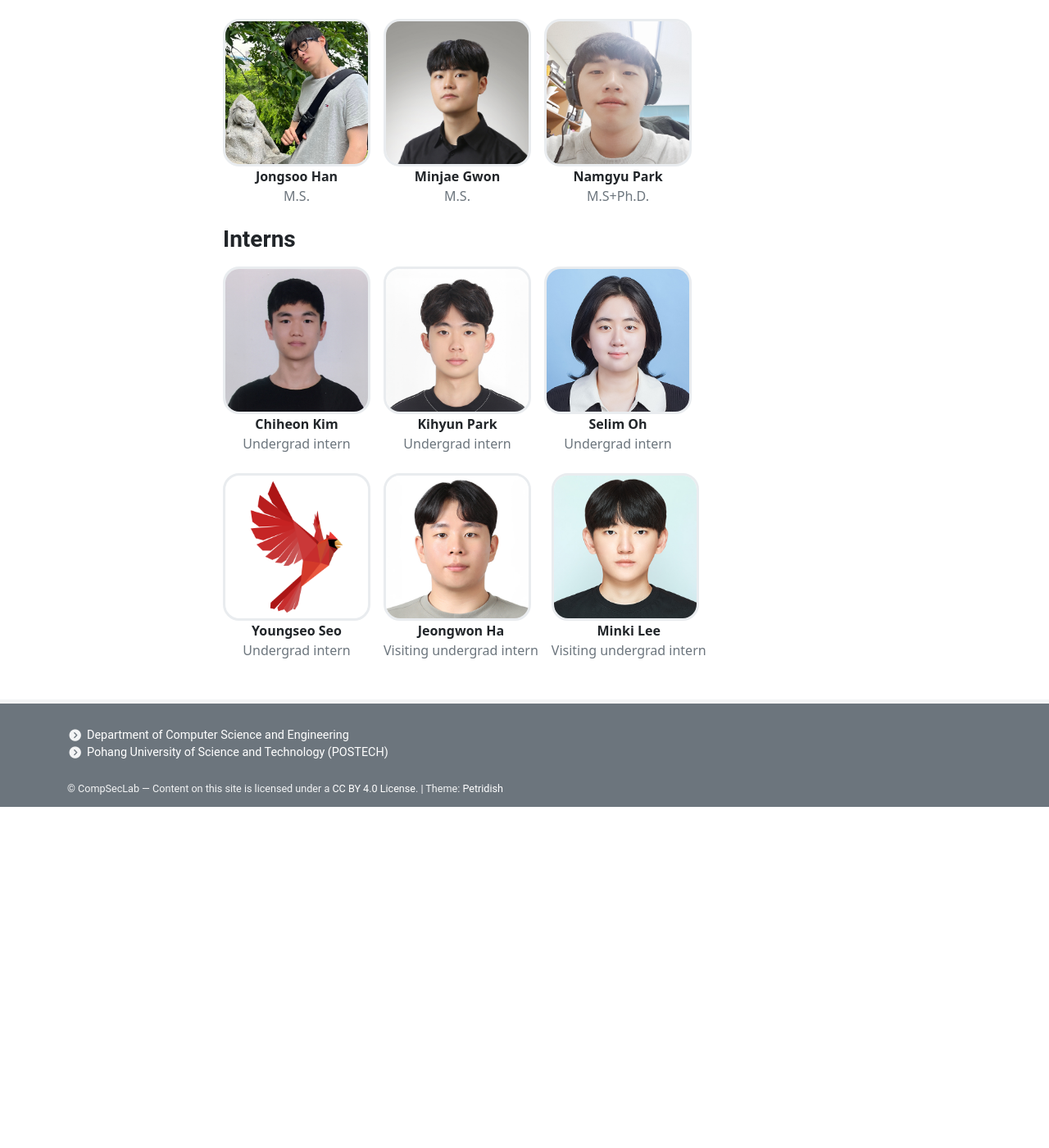
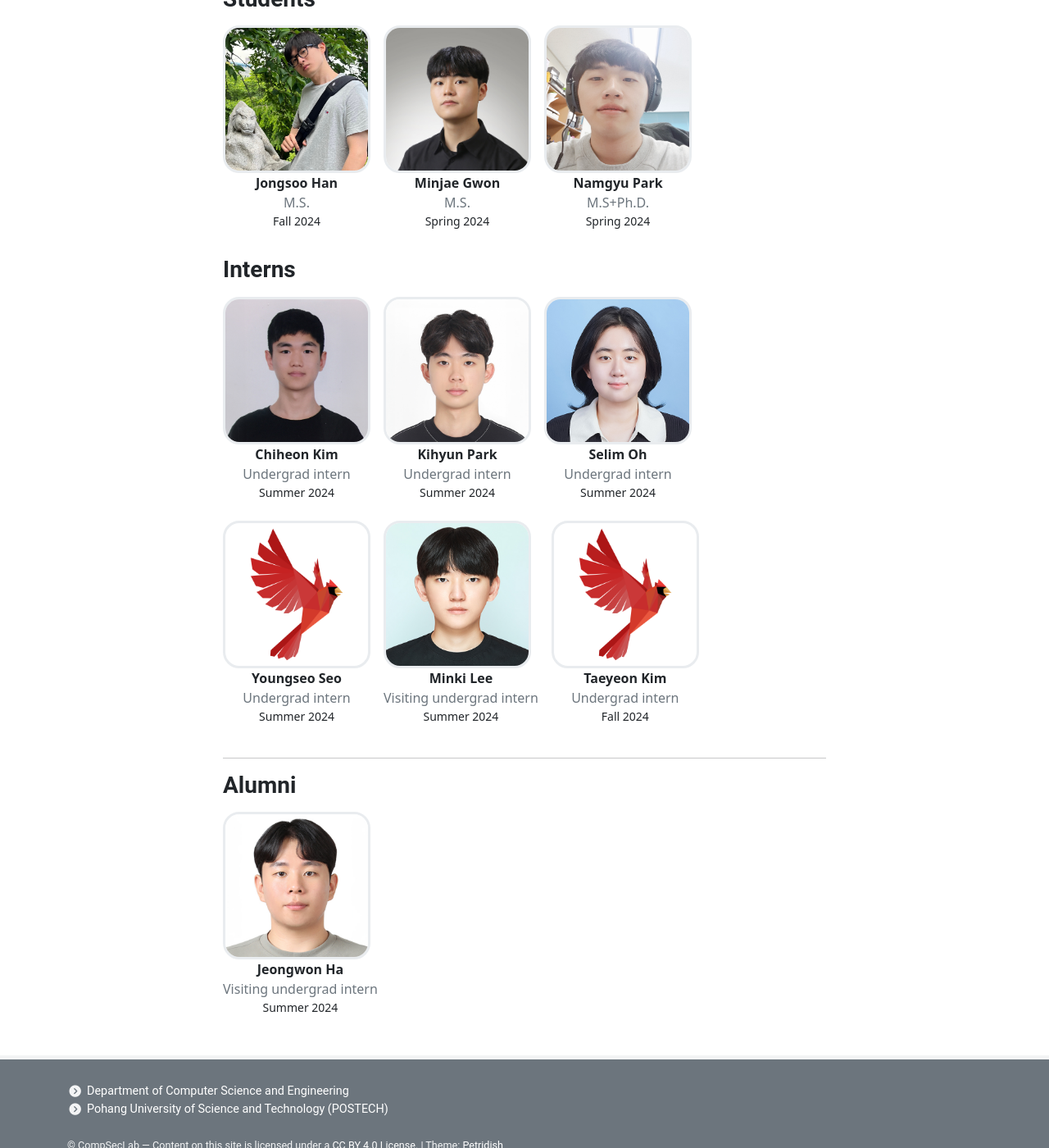
Before and after one commit to postech-compsec/postech-compsec.github.io, a Jekyll site: the page built from pages/people.md, in a window 1280 px wide and 1400 px high, scrolled down 563 px. Shown: the whole window at 82% size. Built offline with Jekyll 4.4.1, drawn with Linux system fonts in a browser that asks for light colours; nearby versions of some CDN libraries; before the commit the page ends 1547 px from its top, so only the background shows below that.

Commit message:
refactor people, add since

```diff
--- a/_data/people.yml
+++ b/_data/people.yml
@@ -1,4 +1,4 @@
-leaders:
+Group Leaders:
 - name: Seulbae Kim
   role: Assistant Professor
   image: assets/people/seulbae.jpg
@@ -9,60 +9,65 @@ leaders:
   image: assets/people/sangdon.jpg
   site: https://sangdon.github.io/
 
-students:
+Students:
 - name: Jongsoo Han
   role: M.S.
+  since: Fall 2024
   image: assets/people/jongsoo.jpg
   site: #
 
 - name: Minjae Gwon
   role: M.S.
+  since: Spring 2024
   image: assets/people/minjae.png
   site: https://bxta.kr/
 
 - name: Namgyu Park
   role: M.S+Ph.D.
+  since: Spring 2024
   image: assets/people/namgyu.jpg
   site: #
 
-interns:
+Interns:
 - name: Chiheon Kim
   role: Undergrad intern
+  since: Summer 2024
   image: assets/people/chiheon.jpg
   site: #
 
 - name: Kihyun Park
   role: Undergrad intern
+  since: Summer 2024
   image: assets/people/kihyun.jpg
   site: #
 
 - name: Selim Oh
   role: Undergrad intern
+  since: Summer 2024
   image: assets/people/selim.jpg
   site: #
 
 - name: Youngseo Seo
   role: Undergrad intern
+  since: Summer 2024
   image: assets/people/default.png
-  site: #
-
-- name: Jeongwon Ha
-  role: Visiting undergrad intern
-  image: assets/people/jeongwon.jpg
   site: #
 
 - name: Minki Lee
   role: Visiting undergrad intern
+  since: Summer 2024
   image: assets/people/minki.jpg
   site: https://github.com/leeminki02
 
-# - name: John Doe
-  # role: Ph.D.
-  # image: assets/people/john.jpg
-  # site: #
+- name: Taeyeon Kim
+  role: Undergrad intern
+  since: Fall 2024
+  image: assets/people/default.png
+  site: #
 
-# alumni:
-# - name: Jane Doe
-  # role: first_job
-  # image: #
-  # site: #
+Alumni:
+- name: Jeongwon Ha
+  role: Visiting undergrad intern
+  since: Summer 2024
+  image: assets/people/jeongwon.jpg
+  site: #
--- a/_layouts/people.html
+++ b/_layouts/people.html
@@ -11,11 +11,14 @@ description: Template for team page.
 
 {{ content }}
 
-
-<h3 class="fw-bold">Group Leaders</h3>
+{% for category in people %}
+{% if category[0] == "Alumni" %}
+<hr>
+{% endif %}
+<h3 class="fw-bold mt-2">{{ category[0] }}</h3>
 
 <div class="d-flex flex-wrap">
-{% for member in people.leaders %}
+{% for member in category[1] %}
   <a href="{{ member.site | relative_url }}" class="text-dark">
     <div class="team-member">
       <div class="flex-shrink-0 me-3">
@@ -25,76 +28,13 @@ description: Template for team page.
         <p id="{{ member.name | strip | url_encode }}" class="text-center fw-bold mb-0">
           {{ member.name }}
         </p>
-        <p class="text-muted text-center">{{ member.role }}</p>
+        <p class="text-muted text-center mb-0">{{ member.role }}</p>
+        {% if member.since %}
+        <p class="fw-light small text-center">{{ member.since }}</p>
+        {% endif %}
       </div>
     </div>
   </a>
 {% endfor %}
 </div>
-
-
-<h3 class=fw-bold>Students</h3>
-
-<div class="d-flex flex-wrap">
-{% for member in people.students %}
-  <a href="{{ member.site | relative_url }}" class="text-dark">
-    <div class="team-member">
-      <div class="flex-shrink-0 me-3">
-        {% if member.image %}
-          <img src="{{ member.image | relative_url }}" alt="{{ member.name }}">
-        {% endif %}
-        <p id="{{ member.name | strip | url_encode }}" class="text-center fw-bold mb-0">
-          {{ member.name }}
-        </p>
-        <p class="text-muted text-center">{{ member.role }}</p>
-      </div>
-    </div>
-  </a>
 {% endfor %}
-</div>
-
-{% if people.interns %}
-<h3 class=fw-bold>Interns</h3>
-
-<div class="d-flex flex-wrap">
-{% for member in people.interns %}
-  <a href="{{ member.site | relative_url }}" class="text-dark">
-    <div class="team-member">
-      <div class="flex-shrink-0 me-3">
-        {% if member.image %}
-          <img src="{{ member.image | relative_url }}" alt="{{ member.name }}">
-        {% endif %}
-        <p id="{{ member.name | strip | url_encode }}" class="text-center fw-bold mb-0">
-          {{ member.name }}
-        </p>
-        <p class="text-muted text-center">{{ member.role }}</p>
-      </div>
-    </div>
-  </a>
-{% endfor %}
-</div>
-{% endif %}
-
-
-{% if people.alumni %}
-  <hr>
-  <h3 class=fw-bold>Alumni</h3>
-
-  <div class="d-flex flex-wrap">
-  {% for member in people.alumni %}
-    <a href="{{ member.site | relative_url }}" class="text-dark">
-      <div class="team-member">
-        <div class="flex-shrink-0 me-3">
-          {% if member.image %}
-            <img src="{{ member.image | relative_url }}" alt="{{ member.name }}">
-          {% endif %}
-          <p id="{{ member.name | strip | url_encode }}" class="text-center fw-bold mb-0">
-            {{ member.name }}
-          </p>
-          <p class="text-muted text-center">{{ member.role }}</p>
-        </div>
-      </div>
-    </a>
-  {% endfor %}
-  </div>
-{% endif %}
```
